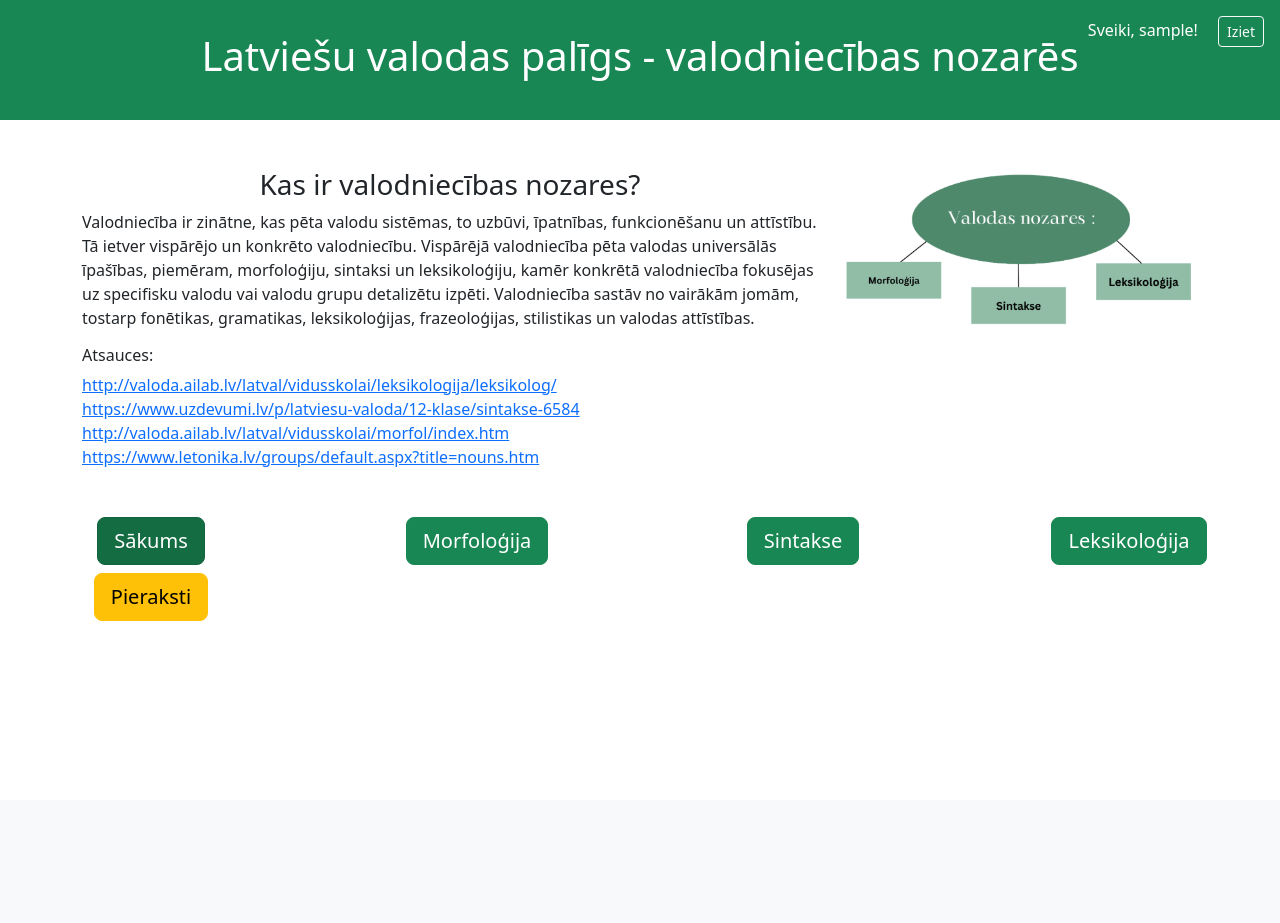
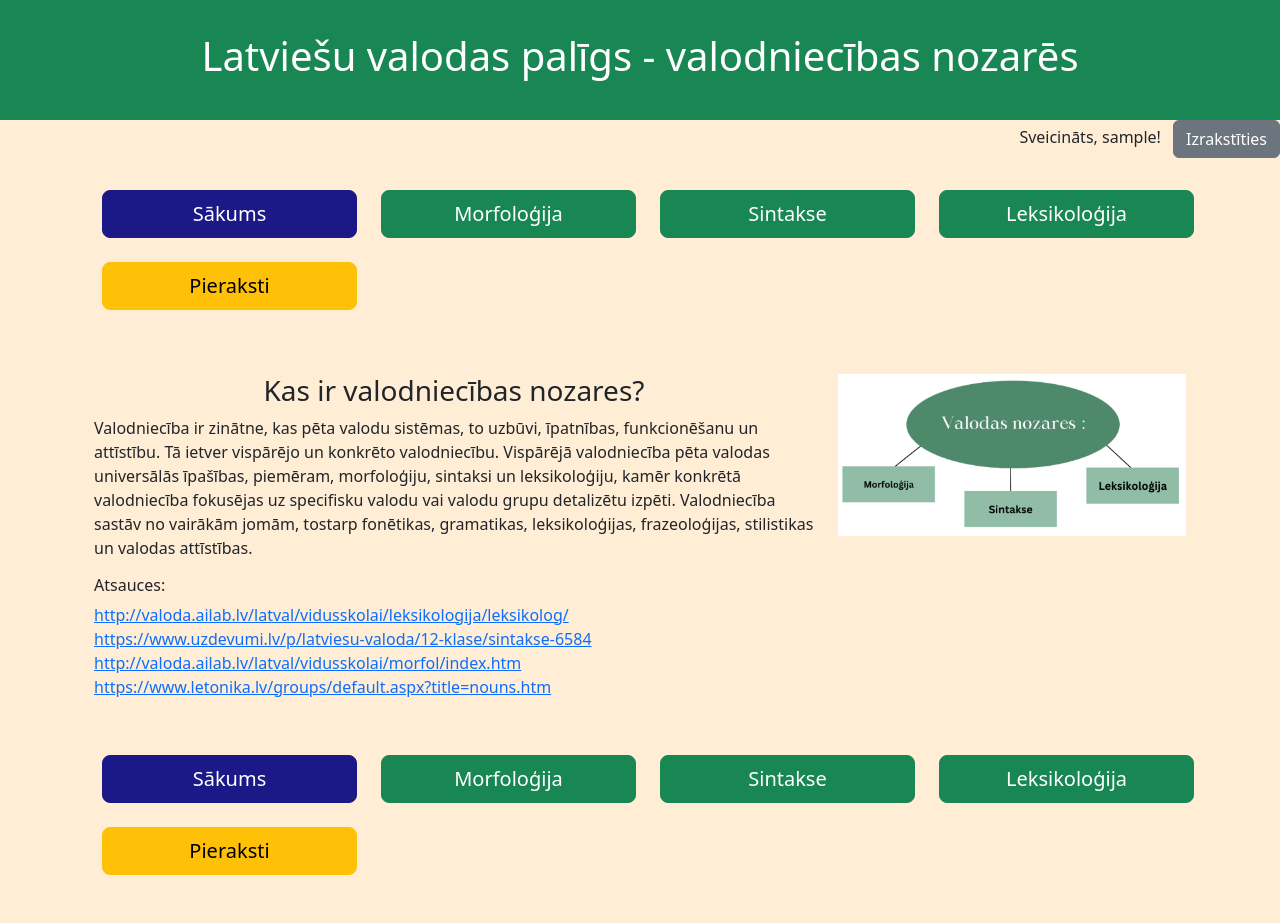
Before and after one commit to petra1026/projekta_darbs_lvp_vn, a Flask app: page / in a window 1280 px wide. Before the commit the page ends 621 px from the top, so only its background shows below. Run offline with Flask 3, Linux system fonts and the light colour scheme; the visitor is signed in with stand-in values (Sample User, id 1).

Commit message:
app py updatw

```diff
--- a/app.py
+++ b/app.py
@@ -70,6 +70,13 @@ def register():
 
     return jsonify({'success': True, 'message': 'Reģistrācija veiksmīga!'})
 
+@app.route('/pieraksti')
+def pieraksti():
+    if 'user_id' not in session:
+        return redirect(url_for('index'))
+    return render_template('pieraksti.html')
+
+
 if __name__ == '__main__':
     with app.app_context():
         db.create_all()
--- a/static/attfkcj.js
+++ b/static/attfkcj.js
@@ -66,3 +66,14 @@ document.getElementById("registerForm").addEventListener("submit", async functio
         alert("Kļūda:" + error.message);
     }
 });
+
+//Search funkcija
+function searchInPage() {
+    const input = document.getElementById("searchInput").value.toLowerCase();
+    const elements = document.querySelectorAll("p, li");
+
+    elements.forEach(el => {
+        const text = el.textContent.toLowerCase();
+        el.style.backgroundColor = text.includes(input) ? "yellow" : "";
+    });
+}
--- a/templates/base.html
+++ b/templates/base.html
@@ -6,6 +6,7 @@
     <title>{% block title %}Palīgs.lv{% endblock %}</title>
     <link href="https://cdn.jsdelivr.net/npm/bootstrap@5.3.2/dist/css/bootstrap.min.css" rel="stylesheet" integrity="sha384-T3c6CoIi6uLrA9TneNEoa7RxnatzjcDSCmG1MXxSR1GAsXEV/Dwwykc2MPK8M2HN" crossorigin="anonymous">
     <link href="{{ url_for('static', filename='css/main.css') }}" rel="stylesheet">
+    <link rel="stylesheet" href="{{ url_for('static', filename='main.css') }}">
 </head>
 
 <body>
@@ -20,64 +21,74 @@
         </div>
     </div>
 
-    <!-- Login poga -->
-     <div class="position-absolute top-0 end-0 p-3">
-            {% if session.username %}
-                <span class="text-white me-3">Sveiki, {{ session.username }}!</span>
-                <a href="{{ url_for('logout') }}" class="btn btn-outline-light btn-sm">Iziet</a>
-            {% else %}
-                <button class="btn btn-outline-light btn-sm" onclick="showLoginModal()">Ieiet</button>
+    <div class="col text-end">
+        {% if not session.get('user_id') %}
+            <button class="btn btn-primary" onclick="showLoginModal()">Ieiet</button>
+        {% else %}
+            <span class="me-2">Sveicināts, {{ session.username }}!</span>
+            <a href="{{ url_for('logout') }}" class="btn btn-secondary">Izrakstīties</a>
+        {% endif %}
+    </div>
+
+<!-- Navigācijas pogas -->
+    <div class="container">
+        <div class="row text-center nav-buttons mt-4">
+            <div class="col-md-3 col-sm-6 mb-2">
+                <a href="{{ url_for('index') }}" class="btn btn-success btn-lg {% if request.endpoint == 'index' %}active{% endif %}">Sākums</a>
+            </div>
+            <div class="col-md-3 col-sm-6 mb-2">
+                <a href="{{ url_for('morfologija') }}" class="btn btn-success btn-lg {% if request.endpoint == 'morfologija' %}active{% endif %}">Morfoloģija</a>
+            </div>
+            <div class="col-md-3 col-sm-6 mb-2">
+                <a href="{{ url_for('sintakse') }}" class="btn btn-success btn-lg {% if request.endpoint == 'sintakse' %}active{% endif %}">Sintakse</a>
+            </div>
+            <div class="col-md-3 col-sm-6 mb-2">
+                <a href="{{ url_for('leksikologija') }}" class="btn btn-success btn-lg {% if request.endpoint == 'leksikologija' %}active{% endif %}">Leksikoloģija</a>
+            </div>
+            {% if session.get('user_id') %}
+            <div class="col-md-3 col-sm-6 mb-2">
+                <a href="{{ url_for('pieraksti') }}" class="btn btn-warning btn-lg {% if request.endpoint == 'pieraksti' %}active{% endif %}">Pieraksti</a>
+            </div>
             {% endif %}
         </div>
     </div>
+    <!-- Saturs -->
+    <div class="container">
+        {% block content %}
+        {% endblock %}
+    </div>
 
-    {% block content %}{% endblock %}
-
-    <!-- Login -->
+    <!-- Login/Reģistrācijas modālais logs -->
     <div class="modal fade" id="loginModal" tabindex="-1">
-        <div class="modal-dialog modal-sm">
-            <div class="modal-content">
+        <div class="modal-dialog">
+            <div class="modal-content p-3">
                 <div class="modal-header">
-                    <h5 class="modal-title">Ielogošanās</h5>
+                    <h5 class="modal-title">Ielogoties / Reģistrēties</h5>
                     <button type="button" class="btn-close" data-bs-dismiss="modal"></button>
                 </div>
                 <div class="modal-body">
+                    <!-- Login forma -->
                     <form id="loginForm">
-                        <div class="mb-3">
-                            <label for="username" class="form-label">Lietotājvārds:</label>
-                            <input type="text" class="form-control" id="username" required>
-                        </div>
-                        <div class="mb-3">
-                            <label for="password" class="form-label">Parole:</label>
-                            <input type="password" class="form-control" id="password" required>
-                        </div>
-                        <div class="d-grid gap-2">
-                            <button type="submit" class="btn btn-success">Ieiet</button>
-                            <button type="button" class="btn btn-outline-secondary" onclick="showRegisterForm()">Reģistrēties</button>
-                        </div>
+                        <input type="text" id="username" placeholder="Lietotājvārds" class="form-control mb-2" required />
+                        <input type="password" id="password" placeholder="Parole" class="form-control mb-2" required />
+                        <button type="submit" class="btn btn-success">Ielogoties</button>
+                        <button type="button" class="btn btn-link" onclick="showRegisterform()">Reģistrēties</button>
                     </form>
 
                     <!-- Reģistrācijas forma -->
-                    <form id="registerForm" style="display: none;">
-                        <div class="mb-3">
-                            <label for="regUsername" class="form-label">Lietotājvārds:</label>
-                            <input type="text" class="form-control" id="regUsername" required>
-                        </div>
-                        <div class="mb-3">
-                            <label for="regPassword" class="form-label">Parole:</label>
-                            <input type="password" class="form-control" id="regPassword" required>
-                        </div>
-                        <div class="d-grid gap-2">
-                            <button type="submit" class="btn btn-primary">Reģistrēties</button>
-                            <button type="button" class="btn btn-outline-secondary" onclick="showLoginForm()">Atpakaļ uz ielogošanos</button>
-                        </div>
+                    <form id="registerForm" style="display:none;">
+                        <input type="text" id="regUsername" placeholder="Jauns lietotājvārds" class="form-control mb-2" required />
+                        <input type="password" id="regPassword" placeholder="Parole" class="form-control mb-2" required />
+                        <button type="submit" class="btn btn-primary">Reģistrēties</button>
+                        <button type="button" class="btn btn-link" onclick="showLoginForm()">Atpakaļ</button>
                     </form>
                 </div>
             </div>
         </div>
     </div>
 
-    <script src="https://cdn.jsdelivr.net/npm/bootstrap@5.3.2/dist/js/bootstrap.bundle.min.js"></script>
-    <script src="{{ url_for('static', filename='js/auth.js') }}"></script>
+    <!-- JavaScript -->
+    <script src="https://cdn.jsdelivr.net/npm/bootstrap@5.3.0/dist/js/bootstrap.bundle.min.js"></script>
+    <script src="{{ url_for('static', filename='attfkcj.js') }}"></script>
 </body>
 </html>
```
